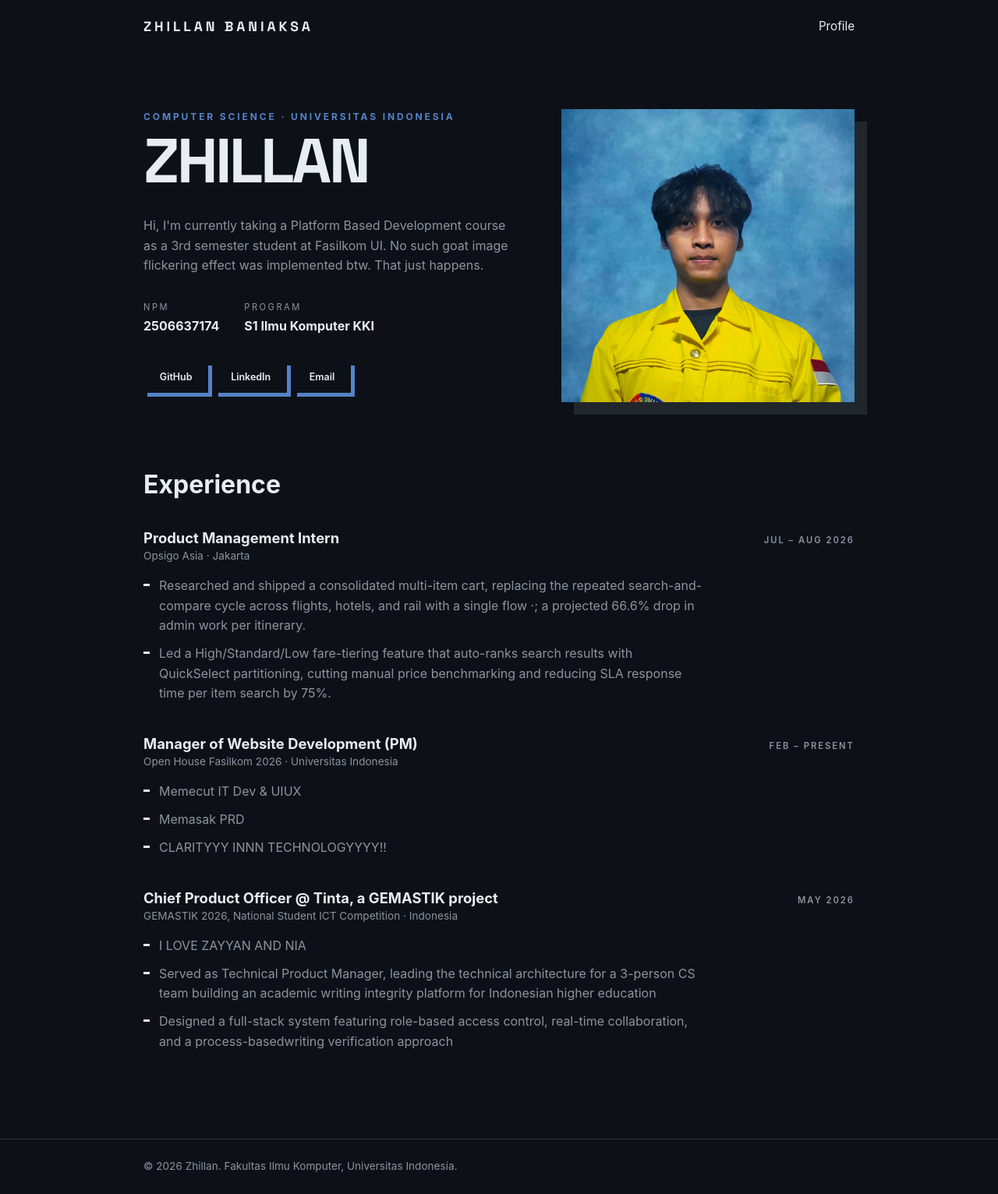
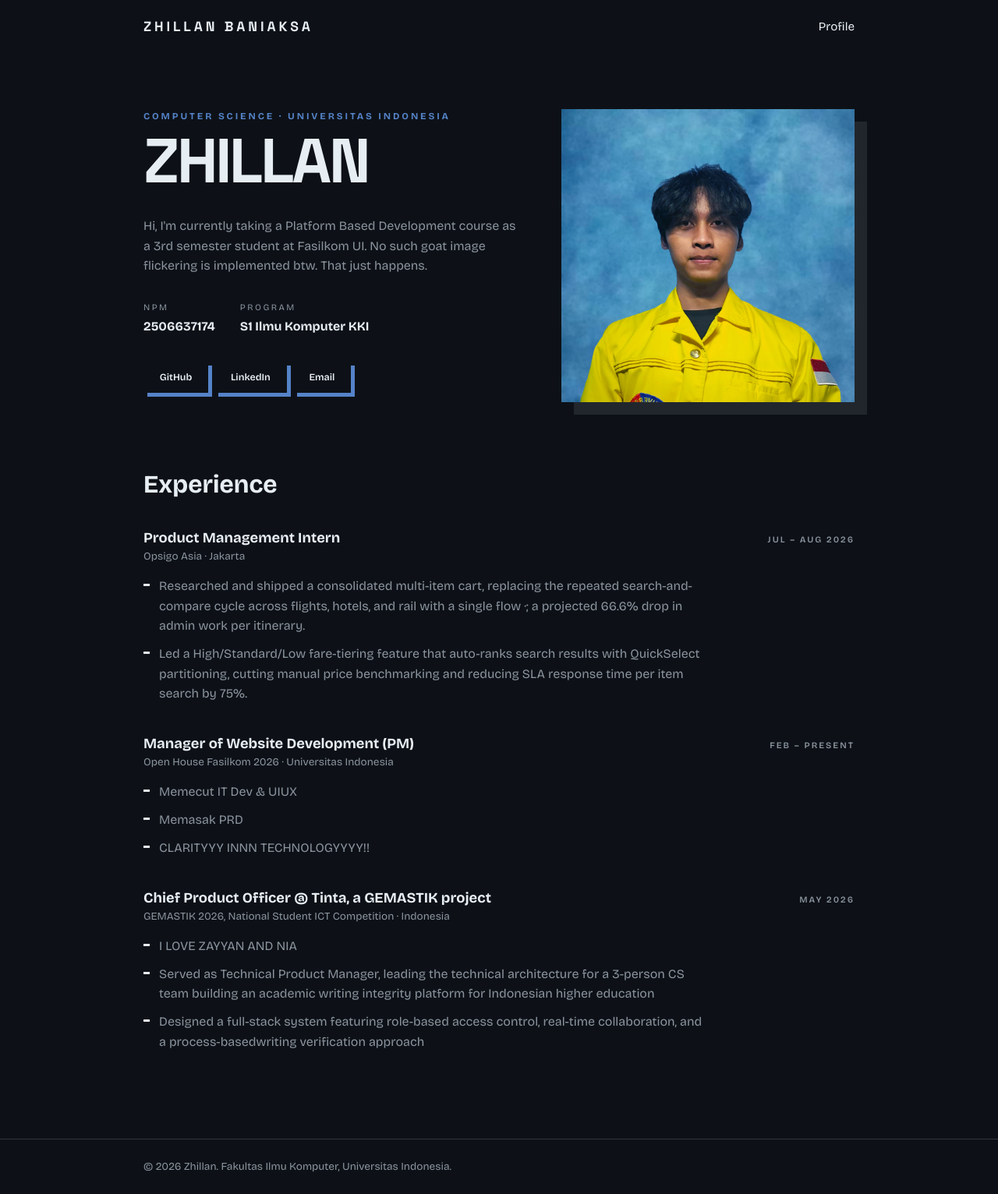
Before and after one commit to ZhillanTLE/myportfolio, a Django app: page / in a window 1280 px wide. Shown: the whole page at 78% size. Run offline with Django 5.2, Linux system fonts and the light colour scheme.

Commit message:
style: switch body font to Bricolage Grotesque

```diff
--- a/static/css/style.css
+++ b/static/css/style.css
@@ -20,7 +20,7 @@ html {
 }
 
 body {
-    font-family: -apple-system, "Segoe UI", Roboto, Helvetica, Arial, sans-serif;
+    font-family: "Bricolage Grotesque", system-ui, sans-serif;
     color: var(--ink);
     background-color: var(--paper);
     line-height: 1.6;
--- a/templates/index.html
+++ b/templates/index.html
@@ -7,7 +7,7 @@
     <title>Zhillan - Portfolio</title>
     <link rel="preconnect" href="https://fonts.googleapis.com">
     <link rel="preconnect" href="https://fonts.gstatic.com" crossorigin>
-    <link href="https://fonts.googleapis.com/css2?family=Space+Grotesk:wght@500;700&display=swap" rel="stylesheet">
+    <link href="https://fonts.googleapis.com/css2?family=Bricolage+Grotesque:opsz,wght@12..96,200..800&family=Space+Grotesk:wght@500;700&display=swap" rel="stylesheet">
     <link rel="stylesheet" href="/static/css/style.css">
 </head>
 <body>
@@ -32,7 +32,7 @@
                     <img class="avatar avatar-flicker" src="{% static 'img/THEGOAT.jpg' %}" alt="" aria-hidden="true">
                 </div>
                 <div class="hero-details">
-                    <p class="bio">Hi, I'm currently taking a Platform Based Development course as a 3rd semester student at Fasilkom UI. No such goat image flickering effect was implemented btw. That just happens.</p>
+                    <p class="bio">Hi, I'm currently taking a Platform Based Development course as a 3rd semester student at Fasilkom UI. No such goat image flickering  is implemented btw. That just happens.</p>
                     <dl class="meta-list">
                         <div class="meta-row">
                             <dt>NPM</dt>
```
